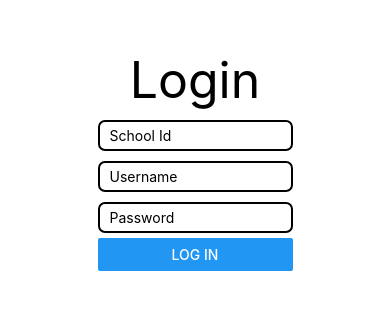
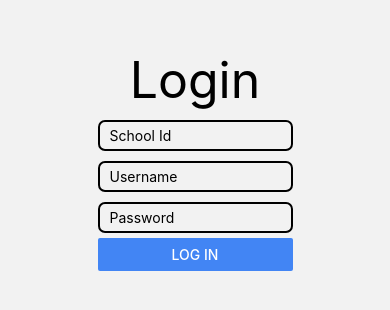
Before and after one commit to Edulonk/edulonk-mobile, a React Native app: screen / in a window 390 px wide. Shown: the part 262-572 px from the top of the page. Built offline with nearby package versions, Linux system fonts and the light colour scheme; what react-native-storage would draw is missing.

Commit message:
new colours

```diff
--- a/App.tsx
+++ b/App.tsx
@@ -23,10 +23,10 @@ export default function App() {
 const styles = StyleSheet.create({
 	container: {
 		flex: 1,
-		backgroundColor: '#ffffff',
 		alignItems: 'center',
 		justifyContent: 'center',
 		width: "100%",
+		backgroundColor: "#F2F2F2"
 	},
 	box1: {
 		width: "100%"
--- a/components/HomeworkBox.tsx
+++ b/components/HomeworkBox.tsx
@@ -4,8 +4,8 @@ import FontAwesome from "@expo/vector-icons/FontAwesome";
 export default function HomeworkBox() {
 	return (
 		<View style={styles.box}>
-			<FontAwesome name="briefcase" color="#ffffff" size={75} />
-			<Text style={styles.p}>Homework</Text>
+			<FontAwesome name="briefcase" color="#F2F2F2" size={75} />
+			<Text style={styles.name}>Homework</Text>
 		</View>
 	)
 }
@@ -17,11 +17,12 @@ const styles = StyleSheet.create({
 		borderWidth: 1,
 		borderRadius: 15,
 		margin: "5%",
-		backgroundColor: "#000000",
+		backgroundColor: "#4285F4",
 		alignItems: "center",
-		justifyContent: "center"
+		justifyContent: "center",
+		borderColor: "#4285F4"
 	},
-	p: {
-		color: "#ffffff"
+	name: {
+		color: "#F2F2F2"
 	}
 })
--- a/components/TimetableBox.tsx
+++ b/components/TimetableBox.tsx
@@ -1,12 +1,20 @@
-import {StyleSheet, Text, View} from "react-native";
+import {StyleSheet, Text, View, TouchableHighlight} from "react-native";
 import FontAwesome from "@expo/vector-icons/FontAwesome";
+import {edulink} from "../pages/Login";
 
 export default function TimetableBox() {
 	return (
-		<View style={styles.box}>
-			<FontAwesome name="clock-o" color="#ffffff" size={75} />
-			<Text style={styles.p}>Timetable</Text>
-		</View>
+		<TouchableHighlight style={styles.box} underlayColor={"#A0C2FF"}>
+			<View style={styles.margin}>
+				<View style={styles.container}>
+					<FontAwesome name="clock-o" color="#F2F2F2" size={65} />
+					<Text style={styles.name}>Timetable</Text>
+				</View>
+				<View>
+					<Text>Today</Text>
+				</View>
+			</View>
+		</TouchableHighlight>
 	)
 }
 
@@ -17,11 +25,23 @@ const styles = StyleSheet.create({
 		borderWidth: 1,
 		borderRadius: 15,
 		margin: "5%",
-		backgroundColor: "#000000",
-		alignItems: "center",
-		justifyContent: "center"
+		backgroundColor: "#4285F4",
+		// alignItems: "center",
+		// justifyContent: "center",
+		borderColor: "#4285F4",
 	},
-	p: {
-		color: "#ffffff"
+	container: {
+		display: "flex",
+		flexDirection: "row",
+	},
+	margin: {
+		marginLeft: "3%",
+		marginTop: "3%",
+	},
+	name: {
+		fontSize: 20,
+		color: "#F2F2F2",
+		position: "absolute",
+		transform: [{translateX: 60}, {translateY: 15}]
 	}
 })
--- a/pages/Home.tsx
+++ b/pages/Home.tsx
@@ -1,9 +1,8 @@
-import { StyleSheet, Text, View, Button } from "react-native";
+import { StyleSheet, Text, View } from "react-native";
 import React, {useEffect, useState} from "react";
 import TimetableBox from "../components/TimetableBox";
 import HomeworkBox from "../components/HomeworkBox";
 import storage from "../storage/storage";
-import {edulink} from "./Login";
 
 
 export default function Home() {
@@ -21,7 +20,7 @@ export default function Home() {
 		<View style={styles.home}>
 			<View style={styles.box1}>
 				<Text style={styles.h1}>Hello {username}</Text>
-				<Text>15th March 2023</Text>
+				<Text style={styles.name}>15th March 2023</Text>
 			</View>
 			<TimetableBox />
 			<HomeworkBox />
@@ -35,7 +34,8 @@ const styles = StyleSheet.create({
 		display: "flex",
 		flex: 1,
 		flexDirection: "column",
-		marginLeft: 0
+		marginLeft: 0,
+		backgroundColor: "#F2F2F2"
 	},
 	box1: {
 		width: "100%",
@@ -47,19 +47,20 @@ const styles = StyleSheet.create({
 		borderWidth: 1,
 		borderRadius: 15,
 		margin: "5%",
-		backgroundColor: "#000000"
+		borderColor: "#4285F4"
 	}, box3: {
 		width: "auto",
 		height: "30%",
 		borderWidth: 1,
 		borderRadius: 15,
 		margin: "5%",
-		backgroundColor: "#000000"
+		backgroundColor: "#4285F4"
 	},
 	h1: {
-		fontSize: 50
-	}, p:{
-		color: "#ffffff",
+		fontSize: 50,
+		color: "#333333"
+	}, name:{
+		color: "#333333",
 		fontSize: 18
 	}
 })
--- a/pages/Login.tsx
+++ b/pages/Login.tsx
@@ -40,9 +40,7 @@ export default function Login(props: loginProps) {
 		});
 
 		edulink = new Edulink(school, username, password, 2);
-		console.log(0)
 		await edulink.Authenticate();
-		console.log(1)
 		if (edulink.isAuthenticated) {
 			props.changeScreen(1);
 		}
@@ -56,7 +54,7 @@ export default function Login(props: loginProps) {
 			<TextInput placeholder="Username" style={styles.input} onChangeText={onSetUser}></TextInput>
 			<TextInput placeholder="Password" style={styles.input} textContentType="password" secureTextEntry={true} onChangeText={onSetPass}></TextInput>
 			<View style={styles.button}>
-				<Button title={"log in"} onPress={login}/>
+				<Button title={"log in"} onPress={login} color={"#4285F4"}/>
 			</View>
 		</View>
 	)
@@ -69,7 +67,8 @@ const styles = StyleSheet.create({
 		flex: 1,
 		width: '100%',
 		justifyContent: "center",
-		alignItems: "center"
+		alignItems: "center",
+		backgroundColor: "#F2F2F2"
 	},
 	input: {
 		borderStyle: "solid",
```
Also changed, not shown: components/TodayLesson.tsx (added, +9 -0 lines), pages/Timetable.tsx (added, +10 -0 lines).
